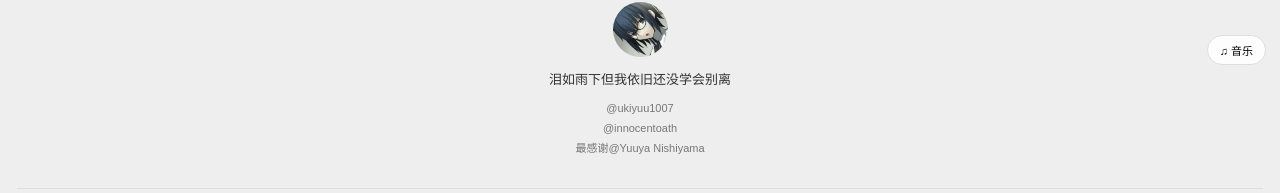
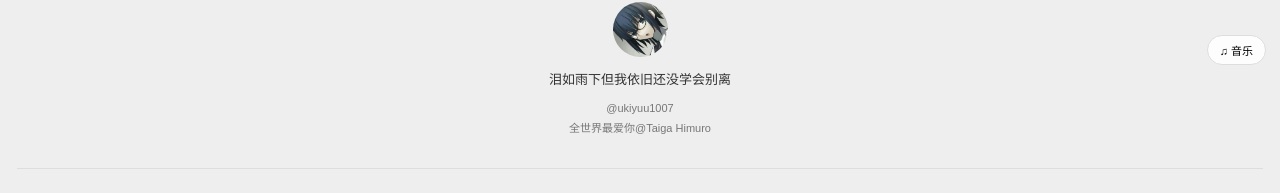
Before and after one commit to shioriame/innocentoath, a plain HTML site: page index.html in a window 1280 px wide. Shown: the part 717-910 px from the top of the page. Drawn offline with Linux system fonts and the light colour scheme; no server answers.

Commit message:
更新 index.html
表白家猫

```diff
--- a/index.html
+++ b/index.html
@@ -329,8 +329,7 @@ body {
             <div class="about-name">泪如雨下但我依旧还没学会别离</div>
             <div class="about-text">
                 @ukiyuu1007<br>
-                @innocentoath<br>
-最感谢@Yuuya Nishiyama</div>
+                全世界最爱你@Taiga Himuro</div>
         </div>
     </section>
 
```
